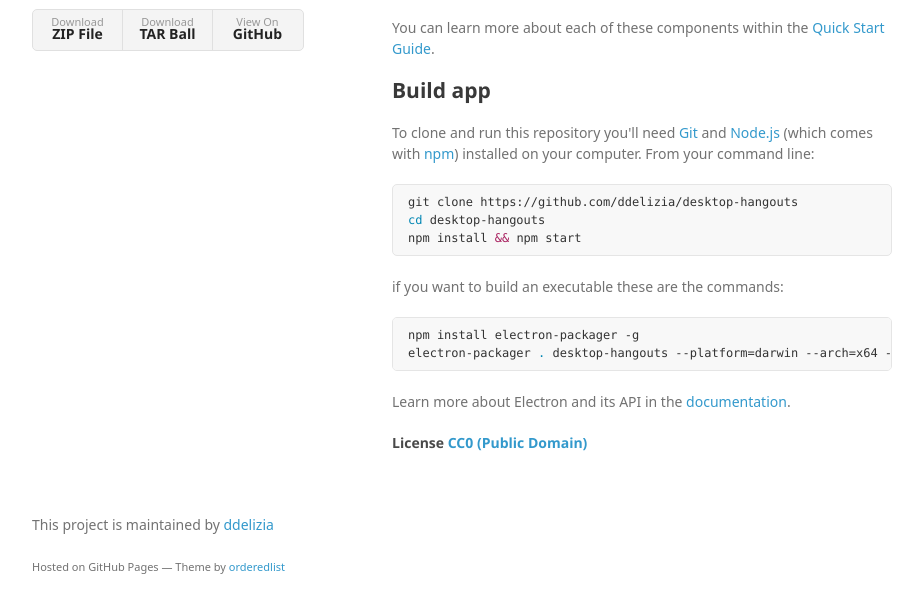
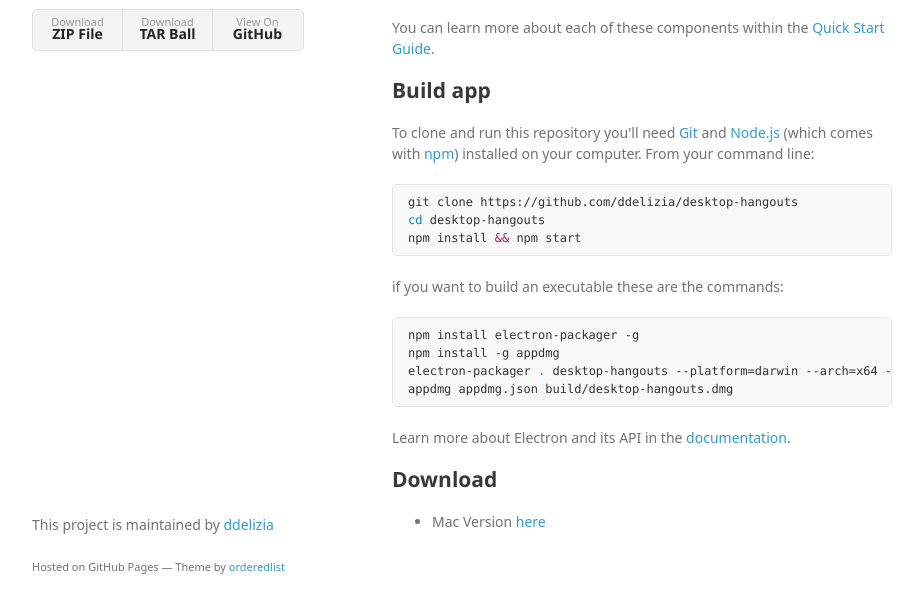
Before and after one commit to ddelizia/desktop-hangouts, a plain HTML site: page index.html in a window 1280 px wide. Shown: the part 154-766 px from the top of the page, without its empty margins (178-1101 px from the left). Drawn offline with Linux system fonts and the light colour scheme; a web font is replaced by a local one.

```diff
--- a/index.html
+++ b/index.html
@@ -47,13 +47,19 @@
 <p>if you want to build an executable these are the commands:</p>
 
 <div class="highlight highlight-source-shell"><pre>npm install electron-packager -g
-electron-packager <span class="pl-c1">.</span> desktop-hangouts --platform=darwin --arch=x64 --version=0.36.0 --icon=/Users/ddelizia/projects/desktop-hangouts/images/hangouts.icns</pre></div>
+npm install -g appdmg
+electron-packager <span class="pl-c1">.</span> desktop-hangouts --platform=darwin --arch=x64 --version=0.36.0 --icon=/Users/ddelizia/projects/desktop-hangouts/images/hangouts.icns
+appdmg appdmg.json build/desktop-hangouts.dmg</pre></div>
 
 <p>Learn more about Electron and its API in the <a href="http://electron.atom.io/docs/latest">documentation</a>.</p>
 
-<h4>
-<a id="license-cc0-public-domain" class="anchor" href="#license-cc0-public-domain" aria-hidden="true"><span class="octicon octicon-link"></span></a>License <a href="LICENSE.md">CC0 (Public Domain)</a>
-</h4>
+<h2>
+<a id="download" class="anchor" href="#download" aria-hidden="true"><span class="octicon octicon-link"></span></a>Download</h2>
+
+<ul>
+<li>Mac Version <a href="https://raw.githubusercontent.com/ddelizia/desktop-hangouts/master/build/desktop-hangouts.dmg">here</a>
+</li>
+</ul>
       </section>
       <footer>
         <p>This project is maintained by <a href="https://github.com/ddelizia">ddelizia</a></p>
```
Also changed, not shown: params.json (+1 -1 lines).
